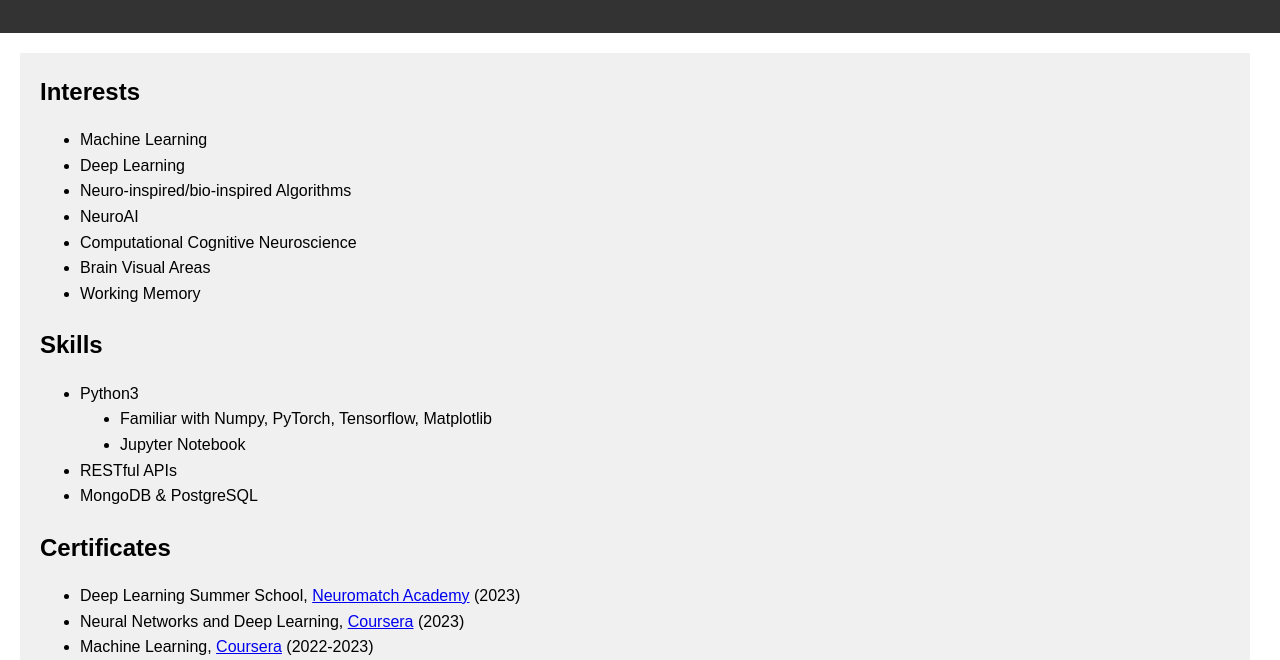
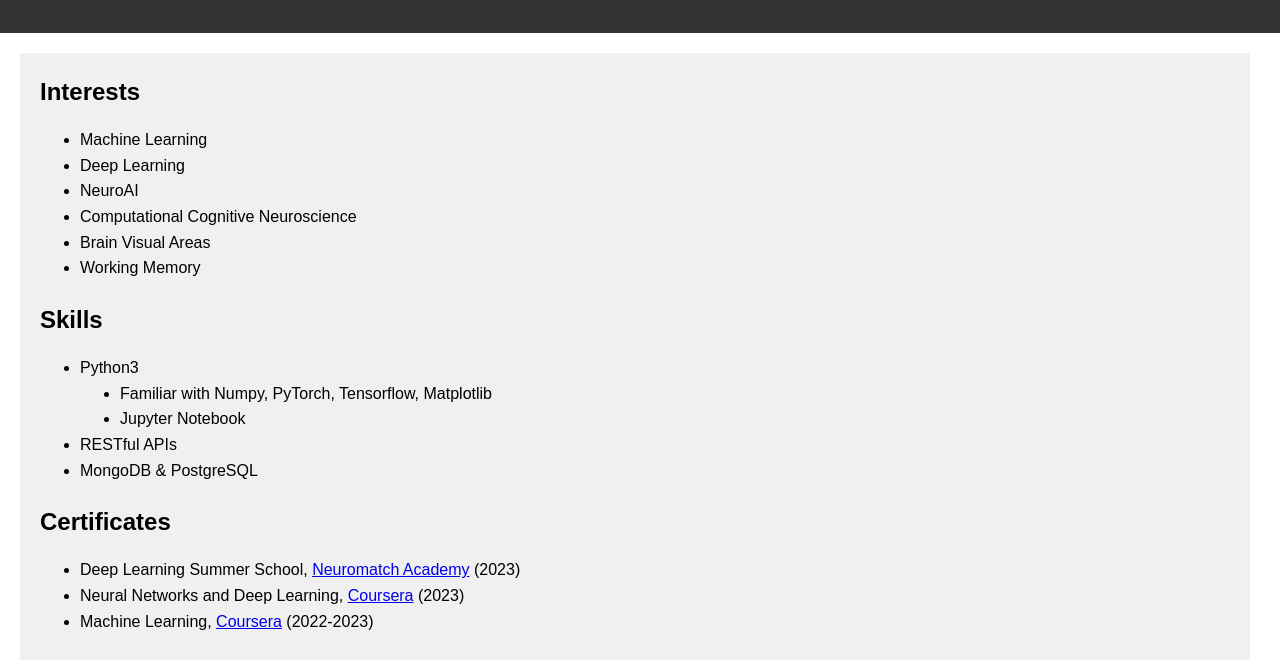
Before and after one commit to mabedis/mabedis.github.io, a plain HTML site: page index.html in a window 1280 px wide. Shown: the part 140-800 px from the top of the page. Drawn offline with Linux system fonts and the light colour scheme.

Commit message:
Interests updated

```diff
--- a/index.html
+++ b/index.html
@@ -38,7 +38,6 @@
                     <ul>
                         <li>Machine Learning</li>
                         <li>Deep Learning</li>
-                        <li>Neuro-inspired/bio-inspired Algorithms</li>
                         <li>NeuroAI</li>
                         <li>Computational Cognitive Neuroscience</li>
                         <li>Brain Visual Areas</li>
```
